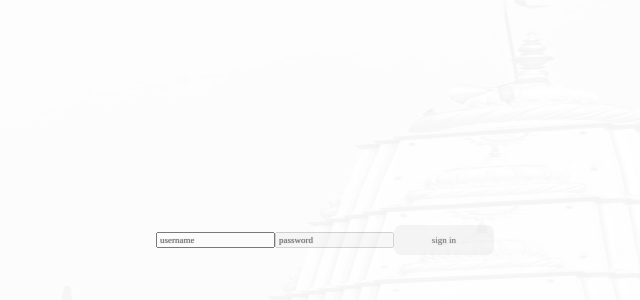
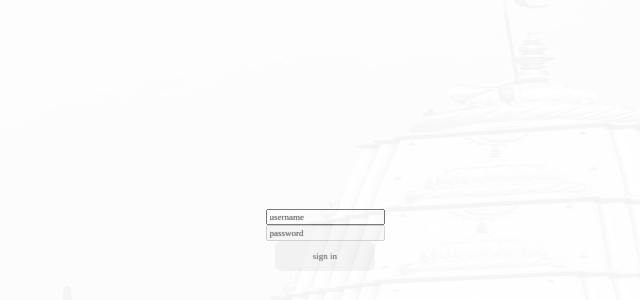
Before and after one commit to Naveen-Jangir-1984/jangirs, a React (Create React App) app: page / in a window 1280 px wide. Shown: the part 160-460 px from the top of the page, without its empty margins (315-955 px from the left). Built offline with nearby package versions, Linux system fonts and the light colour scheme.

Commit message:
added css

```diff
--- /dev/null
+++ b/src/frontend/signin/SignIn.css
@@ -0,0 +1,6 @@
+.signin {
+  display: flex;
+  flex-direction: column;
+  justify-content: center;
+  align-items: center;
+}
--- a/src/frontend/signin/SignIn.js
+++ b/src/frontend/signin/SignIn.js
@@ -1,4 +1,5 @@
 import { useState } from "react";
+import './SignIn.css'
 
 const SignIn = ({ state, dispatch }) => {
   const [input, setInput] = useState({
@@ -7,7 +8,7 @@ const SignIn = ({ state, dispatch }) => {
   })
   return (
     <div>
-      <div>
+      <div className='signin'>
         {/* <select name='username' value={ input.username } onChange={(e) => setInput({ ...input, [e.target.name]: e.target.value })}>
           <option value=''>-- name --</option>
           { state.users.map((user, i) => <option key={i} value={user.username}>{user.firstname}</option>) }
```
